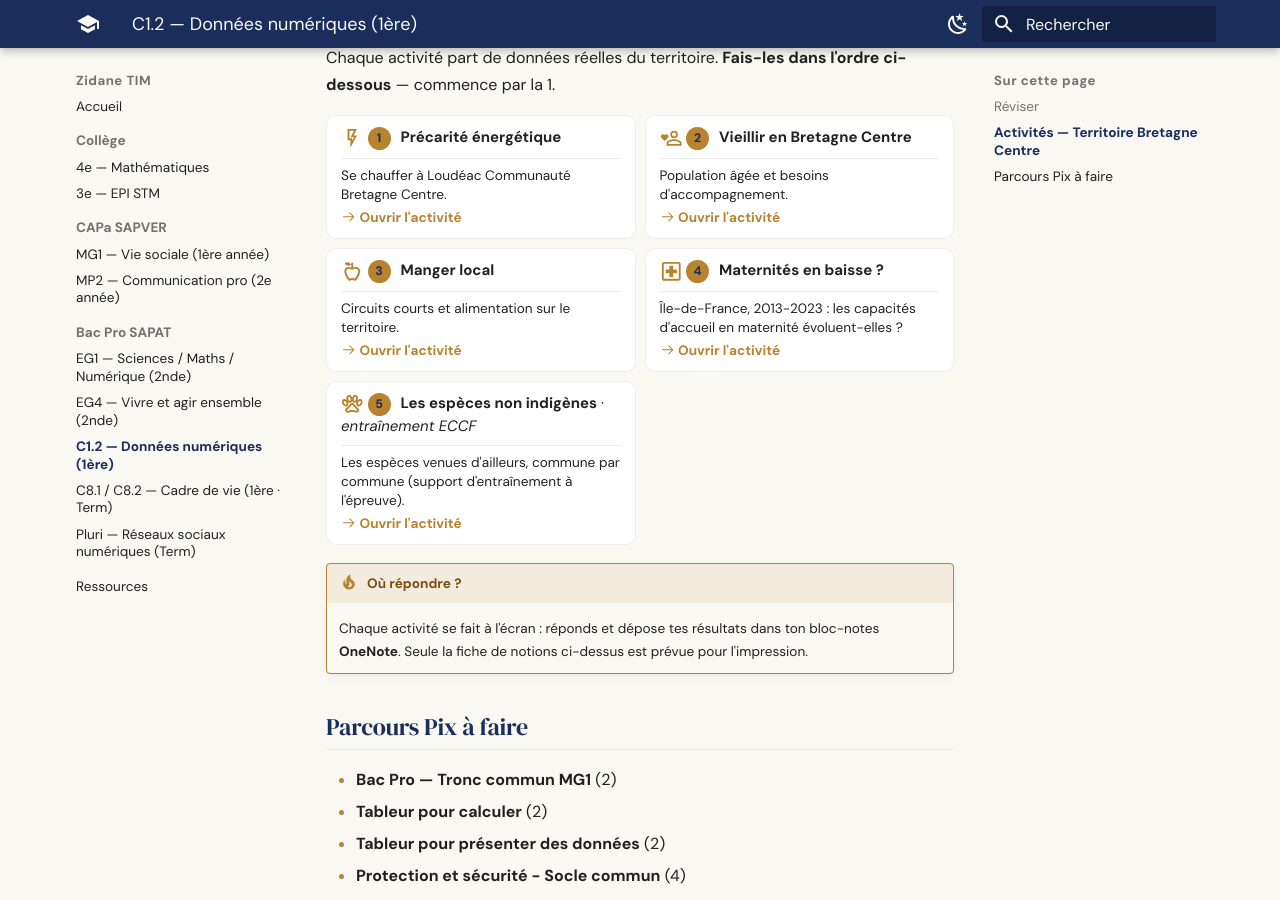
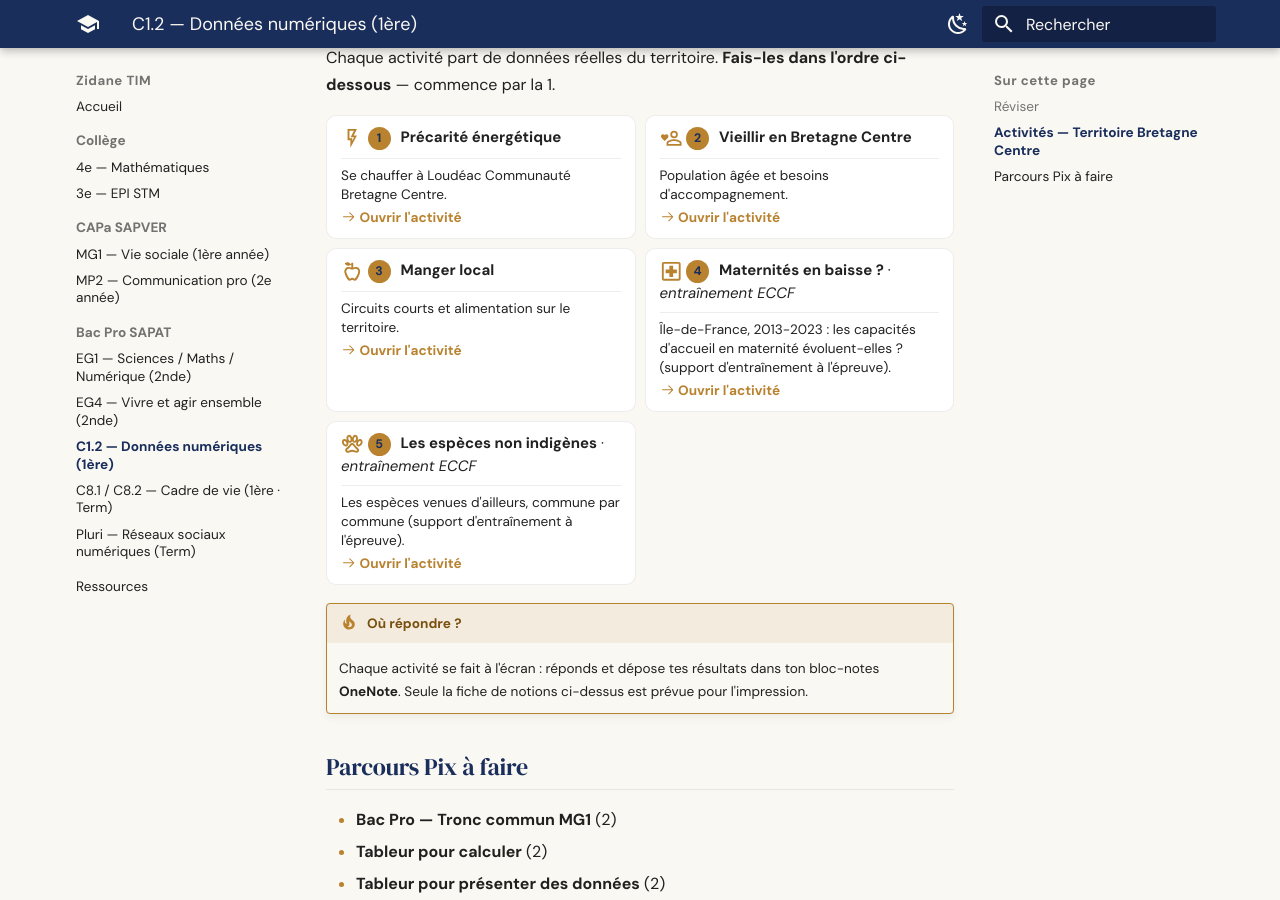
Before and after one commit to zidaneTim/zidane-tim, an MkDocs documentation site: the page built from docs/cours/sapat/c12-donnees-numeriques.md, in a window 1280 px wide and 900 px high, scrolled down 435 px. Built offline with MkDocs 1.6.1 and Material for MkDocs 9.7.7, drawn with Linux system fonts in a browser that asks for light colours.

Commit message:
c12: signale entrainement ECCF sur la carte maternites de la page d'accueil

```diff
--- a/docs/cours/sapat/c12-donnees-numeriques.md
+++ b/docs/cours/sapat/c12-donnees-numeriques.md
@@ -38,11 +38,11 @@
 
     [:octicons-arrow-right-24: Ouvrir l'activité](activites/c12/alimentation-bretagne.md)
 
--   :material-hospital-box-outline:{ .lg .middle } <span class="zt-step">4</span> **Maternités en baisse ?**
+-   :material-hospital-box-outline:{ .lg .middle } <span class="zt-step">4</span> **Maternités en baisse ?** · _entraînement ECCF_
 
     ---
 
-    Île-de-France, 2013-2023 : les capacités d'accueil en maternité évoluent-elles ?
+    Île-de-France, 2013-2023 : les capacités d'accueil en maternité évoluent-elles ? (support d'entraînement à l'épreuve).
 
     [:octicons-arrow-right-24: Ouvrir l'activité](activites/c12/maternites-ile-de-france.md)
 
```
